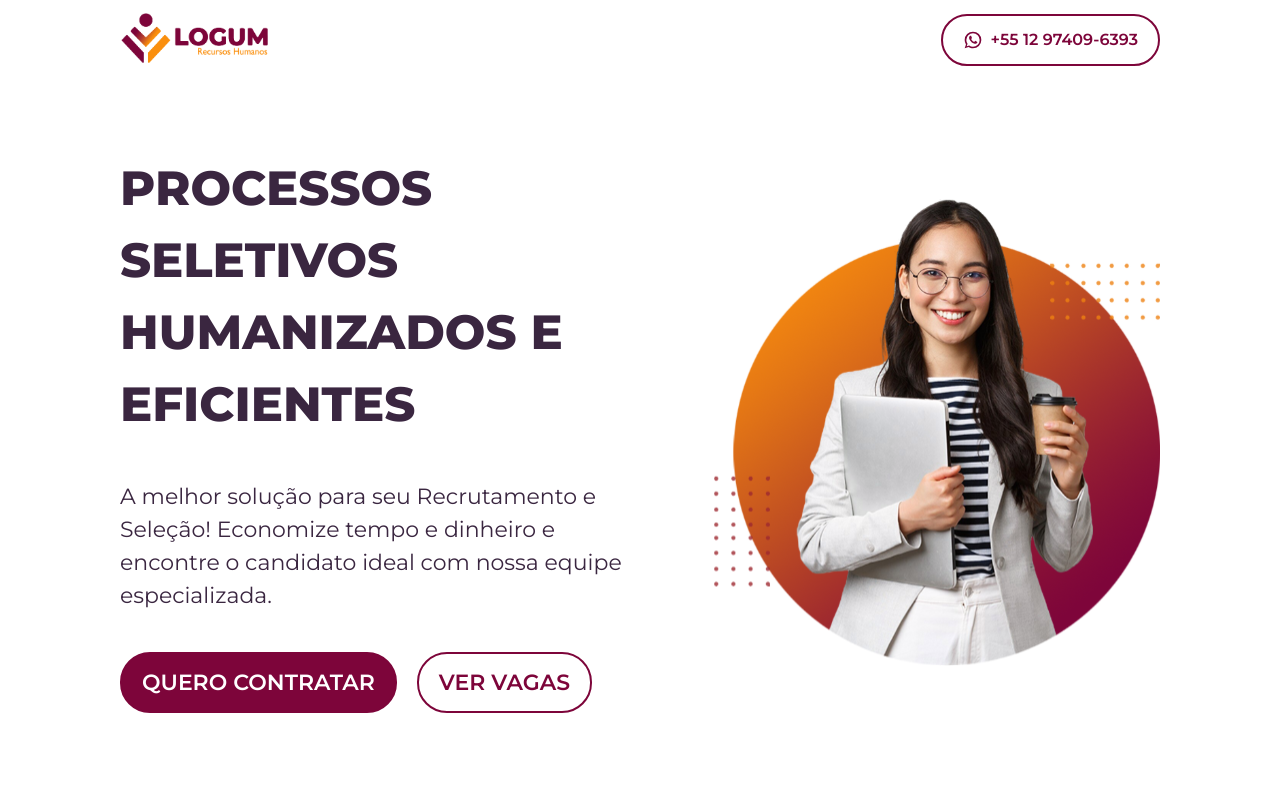
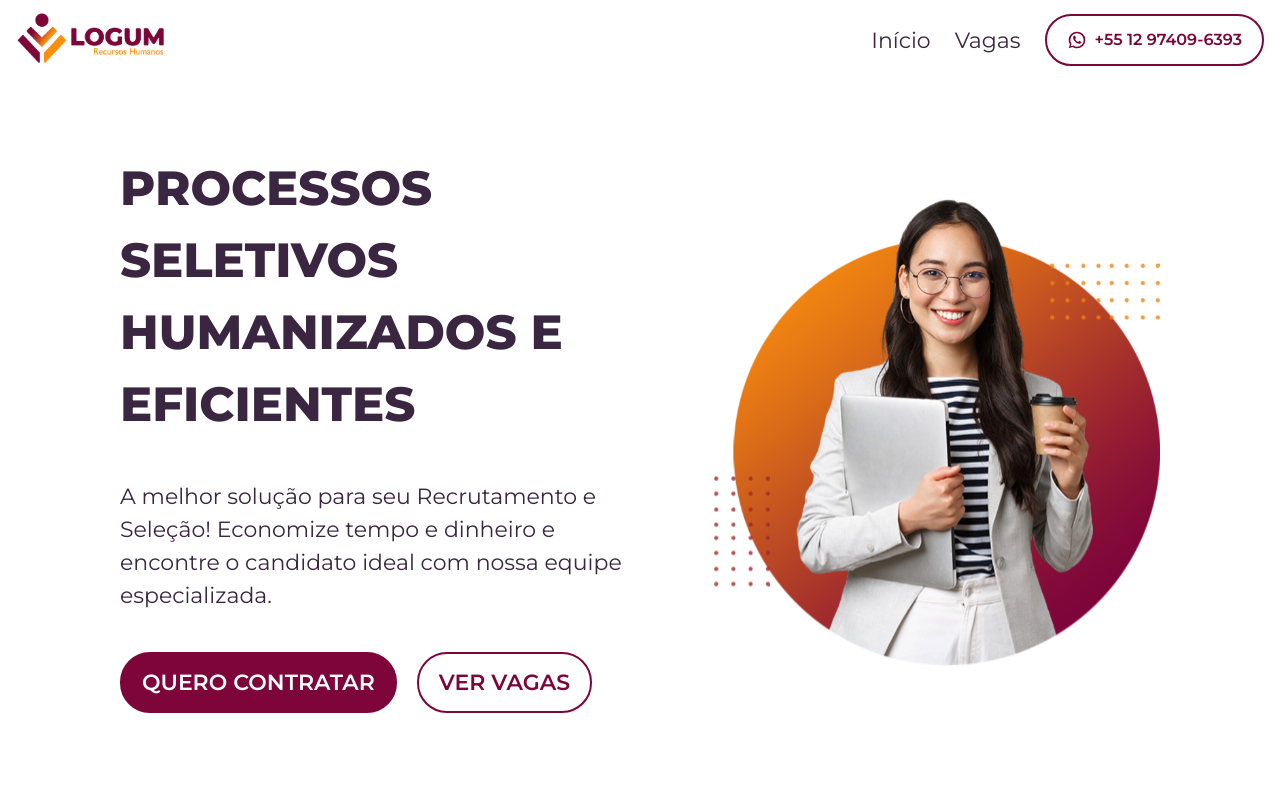
Before and after one commit to MPCGomes/logumrh, a Next.js app: page / in a window 1280 px wide. Shown: the top 800 px of the page. Built offline with nearby package versions, Linux system fonts and the light colour scheme.

Commit message:
refactor header

```diff
--- a/src/components/common/Header/Header.module.scss
+++ b/src/components/common/Header/Header.module.scss
@@ -5,61 +5,104 @@
 }
 
 .container {
-  width: 100%;
-  max-width: $breakpoint-mobile;
+  max-width: 1440px;
   margin: 0 auto;
+  padding: 0 16px;
+}
 
-  @media (min-width: $breakpoint-mobile) {
-    max-width: 1024px;
-  }
+.headerSection {
+  height: 80px;
+  display: flex;
+  justify-content: space-between;
+  align-items: center;
+}
 
-  @media (min-width: $breakpoint-tablet) {
-    max-width: 1440px;
+.nav {
+  display: flex;
+  align-items: center;
+  gap: 24px;
+
+  @media (max-width: $breakpoint-tablet) {
+    display: none;
   }
 }
 
-.section {
-  width: 100%;
-  height: 80px;
-  padding: 0 16px;
-  display: flex;
-  flex-direction: row;
-  justify-content: space-between;
-  align-items: center;
+.navLink {
+  font-size: $font-size-md;
+  color: $text-primary;
+  text-decoration: none;
+  transition: opacity 0.3s;
 
-  @media (min-width: $breakpoint-mobile) {
-    padding: 0 16px;
-  }
-
-  @media (min-width: $breakpoint-tablet) {
-    padding: 0 120px;
+  &:hover {
+    opacity: 0.8;
   }
 }
 
-.navbar {
-  display: flex;
-  gap: 24px;
-
-  @media (max-width: $breakpoint-mobile) {
-    gap: 16px;
-  }
-}
-
-.navItem {
-  color: white;
-  text-decoration: none;
-  font-size: $font-size-base;
-  line-height: $line-height-base;
-  font-weight: 500;
-  transition: opacity 0.2s ease-in-out;
+.menuButton {
+  display: none;
+  background: none;
+  border: none;
+  cursor: pointer;
+  color: $text-primary;
 
   &:hover {
     opacity: 0.7;
   }
+
+  @media (max-width: $breakpoint-tablet) {
+    display: block;
+  }
 }
 
-.buttonText {
-  @media (max-width: $breakpoint-mobile) {
-    display: none;
+/* Mobile & Tablet Full-Screen Menu */
+.mobileMenu {
+  position: fixed;
+  top: 0;
+  left: 0;
+  width: 100vw;
+  height: 100vh;
+  background: $background;
+  display: flex;
+  flex-direction: column;
+  justify-content: center;
+  align-items: center;
+  gap: 32px;
+  z-index: 1000;
+}
+
+/* Close Button */
+.closeButton {
+  position: absolute;
+  top: 20px;
+  right: 20px;
+  background: none;
+  border: none;
+  cursor: pointer;
+  color: $text-primary;
+  padding: 8px;
+  border-radius: 50%;
+  transition: background 0.3s;
+
+  &:hover {
+    background: rgba(0, 0, 0, 0.1);
   }
 }
+
+/* Navigation inside Modal */
+.mobileNav {
+  display: flex;
+  flex-direction: column;
+  gap: 24px;
+  text-align: center;
+}
+
+.mobileNavLink {
+  font-size: $font-size-lg;
+  color: $text-primary;
+  text-decoration: none;
+  transition: opacity 0.3s;
+
+  &:hover {
+    opacity: 0.8;
+  }
+}
--- a/src/components/common/Header/Header.tsx
+++ b/src/components/common/Header/Header.tsx
@@ -1,19 +1,26 @@
 "use client";
 
-import React from "react";
+import { FC, useState } from "react";
+import Link from "next/link";
 import Image from "next/image";
-import Link from "next/link";
 import Button from "../Button/Button";
-import { WhatsApp } from "@mui/icons-material";
+import { WhatsApp, Menu, Close } from "@mui/icons-material";
 import styles from "./Header.module.scss";
 
-const Header: React.FC = () => {
-  const whatsappLink = `https://wa.me/5512974096393?text=Olá, estou interessado nos seus serviços!`;
+const WHATSAPP_NUMBER = "5512974096393";
+const WHATSAPP_MESSAGE = "Olá, estou interessado nos seus serviços!";
+const whatsappLink = `https://wa.me/${WHATSAPP_NUMBER}?text=${encodeURIComponent(
+  WHATSAPP_MESSAGE
+)}`;
+
+const Header: FC = () => {
+  const [isMenuOpen, setIsMenuOpen] = useState(false);
+  const handleMenuToggle = () => setIsMenuOpen((prev) => !prev);
 
   return (
     <header className={styles.header}>
       <div className={styles.container}>
-        <div className={styles.section}>
+        <div className={styles.headerSection}>
           <Link href="/" passHref>
             <Image
               src="/assets/logo_horizontal.png"
@@ -22,21 +29,58 @@ const Header: React.FC = () => {
               height={50}
             />
           </Link>
-          <nav className={styles.navbar}>
-            <Link href="/" className={styles.navItem}>
+
+          {/* Desktop Navigation */}
+          <nav className={styles.nav}>
+            <Link href="/" className={styles.navLink}>
               Início
             </Link>
-            <Link href="/jobs" className={styles.navItem}>
+            <Link href="/jobs" className={styles.navLink}>
               Vagas
             </Link>
+            <Button onClick={() => window.open(whatsappLink, "_blank")}>
+              <WhatsApp fontSize="small" />
+              <span className={styles.buttonText}>+55 12 97409-6393</span>
+            </Button>
           </nav>
 
-          <Button onClick={() => window.open(whatsappLink, "_blank")}>
-            <WhatsApp fontSize="small" />
-            <span className={styles.buttonText}>+55 12 97409-6393</span>
-          </Button>
+          {/* Mobile Menu Button */}
+          <button className={styles.menuButton} onClick={handleMenuToggle}>
+            <Menu fontSize="large" />
+          </button>
         </div>
       </div>
+
+      {/* Mobile Full-Screen Menu */}
+      {isMenuOpen && (
+        <div className={styles.mobileMenu}>
+          {/* Close Button */}
+          <button className={styles.closeButton} onClick={handleMenuToggle}>
+            <Close fontSize="large" />
+          </button>
+
+          <nav className={styles.mobileNav}>
+            <Link
+              href="/"
+              className={styles.mobileNavLink}
+              onClick={handleMenuToggle}
+            >
+              Início
+            </Link>
+            <Link
+              href="/jobs"
+              className={styles.mobileNavLink}
+              onClick={handleMenuToggle}
+            >
+              Vagas
+            </Link>
+            <Button onClick={() => window.open(whatsappLink, "_blank")}>
+              <WhatsApp fontSize="small" />
+              <span>+55 12 97409-6393</span>
+            </Button>
+          </nav>
+        </div>
+      )}
     </header>
   );
 };
```
